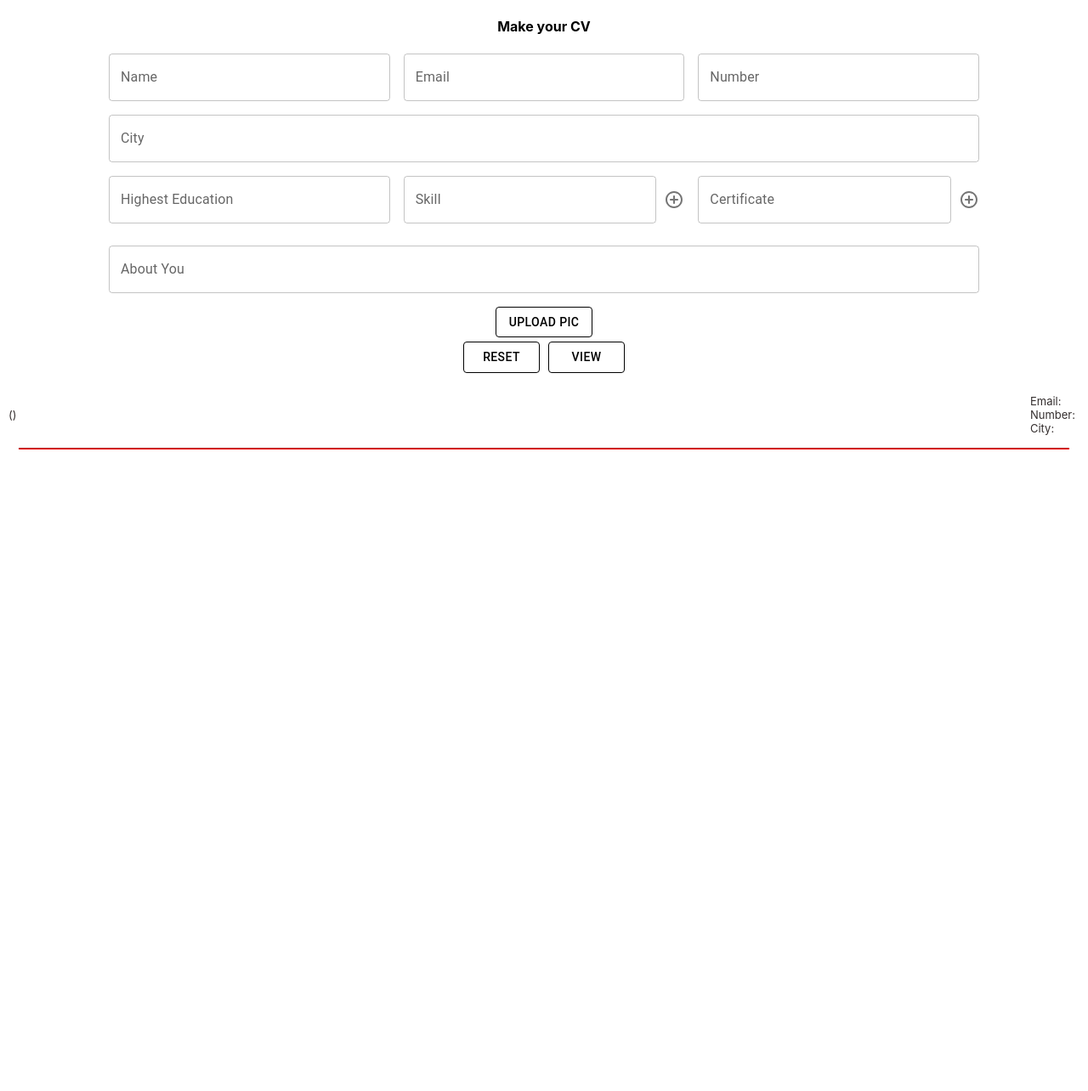
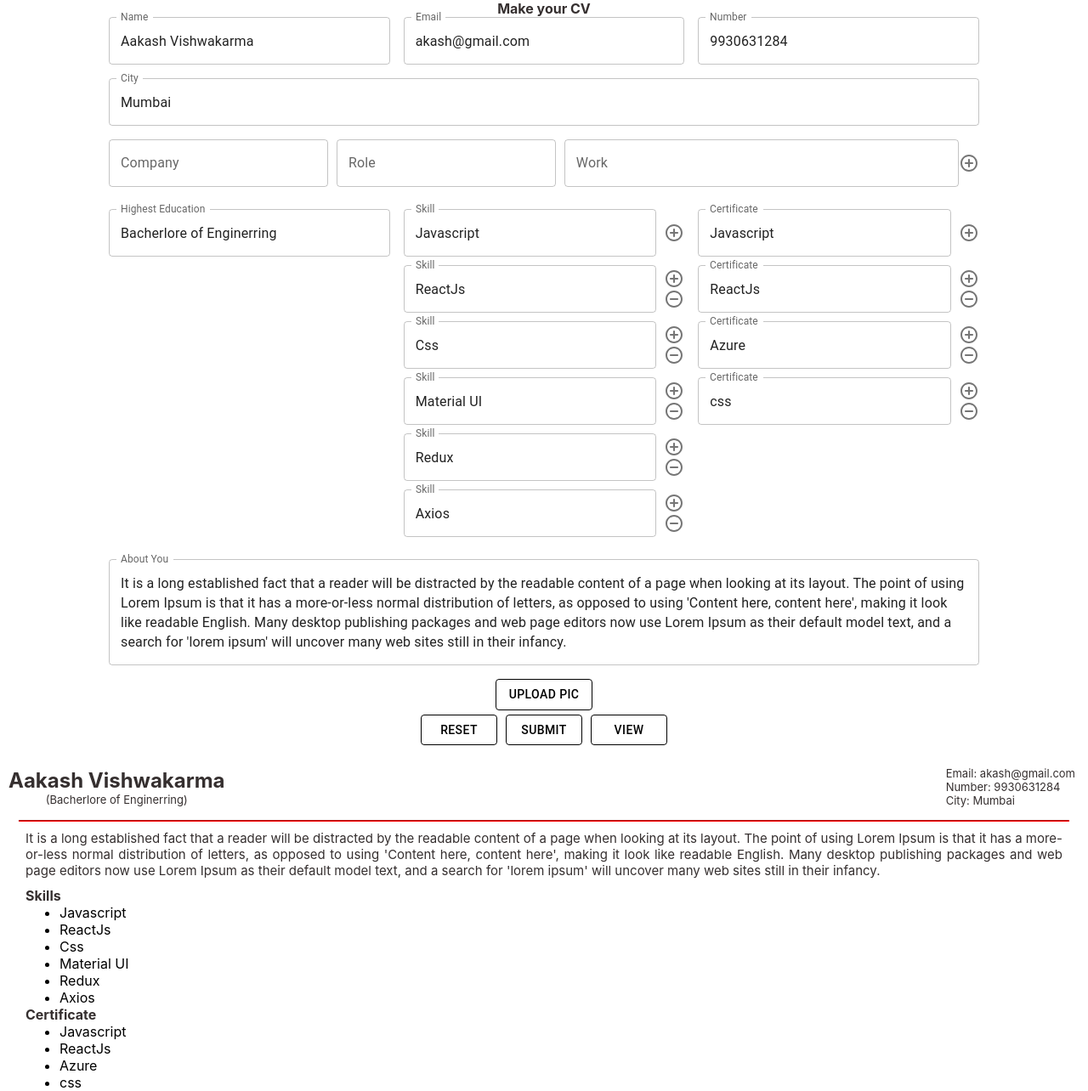
Before and after one commit to aks318/make-your-cv, a React (Create React App) app: page / in a window 1280 px wide. Shown: the whole page at 85% size. Before the commit the page ends 800 px from the top, so only its background shows below. Built offline with nearby package versions, Linux system fonts and the light colour scheme.

Commit message:
Skills and certificate CSS done and Experience field added in form

```diff
--- a/src/component/Form.js
+++ b/src/component/Form.js
@@ -17,14 +17,19 @@ const InputForm = () => {
 
     const [selectedImage , setSelectedImage] = useState(null)
     const initialValues = {
-        name : "",
-        number : "",
-        email : "",
-        city : "",
-        education : "",
-        skills : [""],
-        certificates : [""],
-        about : ""
+        name : "Aakash Vishwakarma",
+        number : "9930631284",
+        email : "akash@gmail.com",
+        city : "Mumbai",
+        education : "Bacherlore of Enginerring",
+        experience : [{
+            company : "",
+            role : "",
+            work: ""
+        }],
+        skills : ["Javascript" , "ReactJs" , "Css" , "Material UI" , "Redux" , "Axios"],
+        certificates : ["Javascript" , "ReactJs " , "Azure", "css"],
+        about : "It is a long established fact that a reader will be distracted by the readable content of a page when looking at its layout. The point of using Lorem Ipsum is that it has a more-or-less normal distribution of letters, as opposed to using 'Content here, content here', making it look like readable English. Many desktop publishing packages and web page editors now use Lorem Ipsum as their default model text, and a search for 'lorem ipsum' will uncover many web sites still in their infancy."
     }
 
     const validationSchema = Yup.object({
@@ -58,8 +63,6 @@ const InputForm = () => {
         handleReset,
         isValid,
         dirty,}) {
-            console.log("errors" , errors)
-            console.log("touched" , touched)
             return(
             <div className='form'>
                 <Form>
@@ -97,6 +100,43 @@ const InputForm = () => {
                                 )}
                             </Field>
                             {touched.city && errors.city && <p>{errors.city}</p>}
+                        </Grid>
+                        <Grid item xs={12}>
+                            <FieldArray name="experience">
+                                {fieldArrayProps => {
+                                    const {push , remove , form : {values : {experience}}} = fieldArrayProps
+                                    return(
+                                        <>
+                                        {experience.map((expi , index) =>
+                                            <div key={index} className = "arrayDiv">
+                                                <Field name = {`experience[${index}].company`}>
+                                                    {({field, form, meta}) => (
+                                                        <TextField style={{width : "50%" , marginRight : "10px"}}  {...field} id="outlined-basic" label="Company" type= "text" variant="outlined" />
+                                                    )}
+                                                </Field>
+                                                <Field name = {`experience[${index}].role`}>
+                                                    {({field, form, meta}) => (
+                                                        <TextField style={{width : "50%" , marginRight : "10px"}}  {...field} id="outlined-basic" label="Role" type= "text" variant="outlined" />
+                                                    )}
+                                                </Field>
+                                                <Field name = {`experience[${index}].work`}>
+                                                    {({field, form, meta}) => (
+                                                        <TextField style={{width : "90%"}}  {...field} id="outlined-basic" label="Work" type= "text" variant="outlined" />
+                                                    )}
+                                                </Field>
+                                                <div className='icon'>
+                                                    <AddCircleOutlineRoundedIcon color='action' onClick={() => push('')} />
+                                                    {index > 0 && (
+                                                    <RemoveCircleOutlineRoundedIcon color='action' onClick={() => remove(index)} />
+                                                    )}
+                                                </div>
+                                            </div>
+
+                                        )}
+                                        </>
+                                    )
+                                }}
+                            </FieldArray>
                         </Grid>
                         <Grid item xs={12} sm={6} md={4}>
                             <Field name = "education">
@@ -197,7 +237,7 @@ const InputForm = () => {
                 </Form>
                 <div>
                     <Button style={{margin : "5px" , width : "90px"}} variant="outlined" color='inherit' onClick={handleReset}>Reset</Button>
-                    {/* <Button style={{margin : "5px" , width : "90px"}} variant="outlined" color='inherit' onClick={handleSubmit}>Submit</Button> */}
+                    <Button style={{margin : "5px" , width : "90px"}} variant="outlined" color='inherit' onClick={handleSubmit}>Submit</Button>
                     <Button style={{margin : "5px" , width : "90px"}} variant="outlined" color='inherit' onClick={handlePDF}>View</Button>
                 </div>
                 <div ref = {myResume}>
--- a/src/component/MyResume.js
+++ b/src/component/MyResume.js
@@ -13,7 +13,7 @@ const MyResume = ({values}) => {
                     <div style={{marginRight : "5px" , maxWidth : "300px"}}>
                         <p style={{color : "rgb(53, 47, 47)"}}>Email: {values.email}</p>
                         <p style={{color : "rgb(53, 47, 47)"}}>Number: {values.number}</p>
-                        <p style={{color : "rgb(53, 47, 47)"}}>City: {values.address}</p>
+                        <p style={{color : "rgb(53, 47, 47)"}}>City: {values.city}</p>
                     </div>
                     {values.file &&
                         <img alt="not fount" width="100px" height="120px" src={URL.createObjectURL(values.file)} />
@@ -26,7 +26,23 @@ const MyResume = ({values}) => {
                 marginTop: "15px"
             }}/>
             <div className='about'>
-                    <p style={{color : "rgb(53, 47, 47)"  , fontSize : "15px" , marginTop : "10px"}}>{values.about}</p>
+                    <p style={{color : "rgb(53, 47, 47)"  , fontSize : "15px" , margin : "10px 20px 10px 20px" , textAlign: "justify"}}>{values.about}</p>
+            </div>
+            <div className='skills'>
+                <h4>Skills</h4>
+                <ul>
+                    {values.skills.map(skill => (
+                        <li>{skill}</li>
+                    ))}
+                </ul>
+            </div>
+            <div className='skills'>
+                <h4>Certificate</h4>
+                <ul>
+                    {values.certificates.map(certificate => (
+                        <li>{certificate}</li>
+                    ))}
+                </ul>
             </div>
         </div>
     </div>
--- a/src/component/Myresume.css
+++ b/src/component/Myresume.css
@@ -7,9 +7,6 @@
     border: 0px solid black;
     margin: 10px;
     height: 150px;
-    display: flex;
-    flex-direction: column;
-    align-items: center;
 }
 
 .info{
@@ -23,10 +20,18 @@
     display: flex;
     align-items: center;
 }
-h2 {color: rgb(53, 47, 47);
+h2 , h4 {color: rgb(53, 47, 47);
 margin: 0;}
 p{font-size: small}
 
 .hr{
     border-top: 1px dotted red;
 }
+
+.skills{
+    margin-left: 20px;
+}
+
+ul{
+    margin: 0;
+}
```
